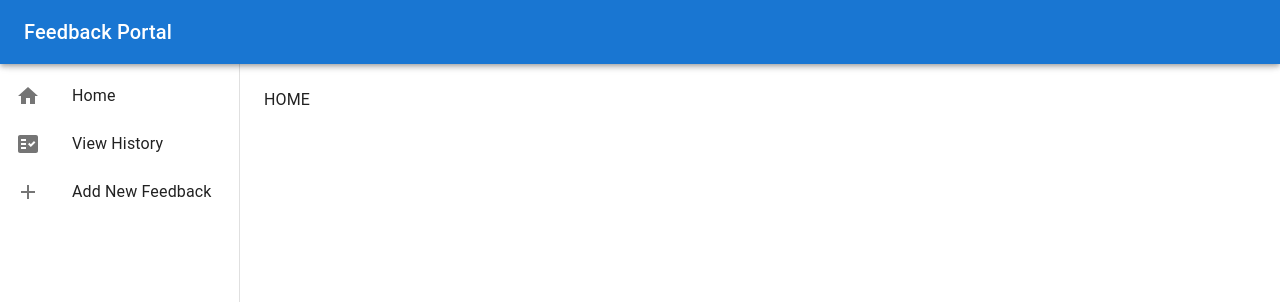
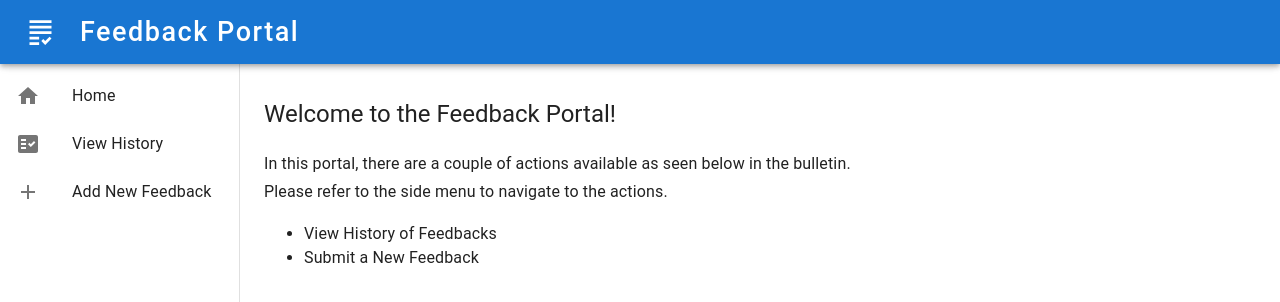
Before and after one commit to Allysonooi/gt-frontend, a React (Create React App) app: page / in a window 1280 px wide. Shown: the top 302 px of the page. Built offline with nearby package versions, Linux system fonts and the light colour scheme.

Commit message:
Update visuals for Home page

```diff
--- a/package.json
+++ b/package.json
@@ -7,6 +7,7 @@
     "@emotion/styled": "^11.6.0",
     "@mui/icons-material": "^5.3.0",
     "@mui/material": "^5.3.0",
+    "@mui/system": "^5.3.0",
     "react": "^17.0.2",
     "react-dom": "^17.0.2",
     "react-router-dom": "5.2.0",
--- a/src/components/navigation/TopBar.tsx
+++ b/src/components/navigation/TopBar.tsx
@@ -1,7 +1,11 @@
 import React from 'react';
 import AppBar from '@mui/material/AppBar';
 import Toolbar from '@mui/material/Toolbar';
-import Typography from '@mui/material/Typography';
+// import Typography from '@mui/material/Typography';
+import GradingOutlinedIcon from '@mui/icons-material/GradingOutlined';
+import Divider from '@mui/material/Divider';
+import ListItemIcon from '@mui/material/ListItemIcon';
+import ListItemText from '@mui/material/ListItemText';
 
 export default () => {
   return (
@@ -10,9 +14,20 @@ export default () => {
       sx={{ zIndex: (theme) => theme.zIndex.drawer + 1 }}
     >
       <Toolbar>
-        <Typography variant="h6" noWrap component="div">
-          Feedback Portal
-        </Typography>
+        <ListItemIcon>
+          <GradingOutlinedIcon sx={{ color: 'white', fontSize: 33 }} />
+        </ListItemIcon>
+        <ListItemText
+          sx={{ my: 0 }}
+          primary="Feedback Portal"
+          primaryTypographyProps={{
+            fontSize: 27,
+            fontWeight: 'medium',
+            letterSpacing: 1.5,
+          }}
+        />
+
+        <Divider />
       </Toolbar>
     </AppBar>
   );
--- /dev/null
+++ b/src/components/styled/typography.tsx
@@ -0,0 +1,8 @@
+import { styled } from '@mui/system';
+
+const Title = styled('div')({
+  paddingTop: '10px',
+  paddingBottom: '20px',
+});
+
+export default Title;
--- a/src/index.css
+++ b/src/index.css
@@ -11,3 +11,7 @@ code {
   font-family: source-code-pro, Menlo, Monaco, Consolas, 'Courier New',
     monospace;
 }
+
+li {
+  font-size: 0.9rem;
+}
--- a/src/pages/Home.tsx
+++ b/src/pages/Home.tsx
@@ -1,5 +1,23 @@
 import React from 'react';
+import Typography from '@mui/material/Typography';
+import Title from 'components/styled/typography';
 
 export default () => {
-  return <div>HOME</div>;
+  return (
+    <div className="pt20">
+      <Title>
+        <Typography variant="h5">Welcome to the Feedback Portal!</Typography>
+      </Title>
+      <Typography variant="subtitle1">
+        In this portal, there are a couple of actions available as seen below in
+        the bulletin.
+        <br />
+        Please refer to the side menu to navigate to the actions.
+      </Typography>
+      <ul>
+        <li>View History of Feedbacks </li>
+        <li>Submit a New Feedback</li>
+      </ul>
+    </div>
+  );
 };
```
